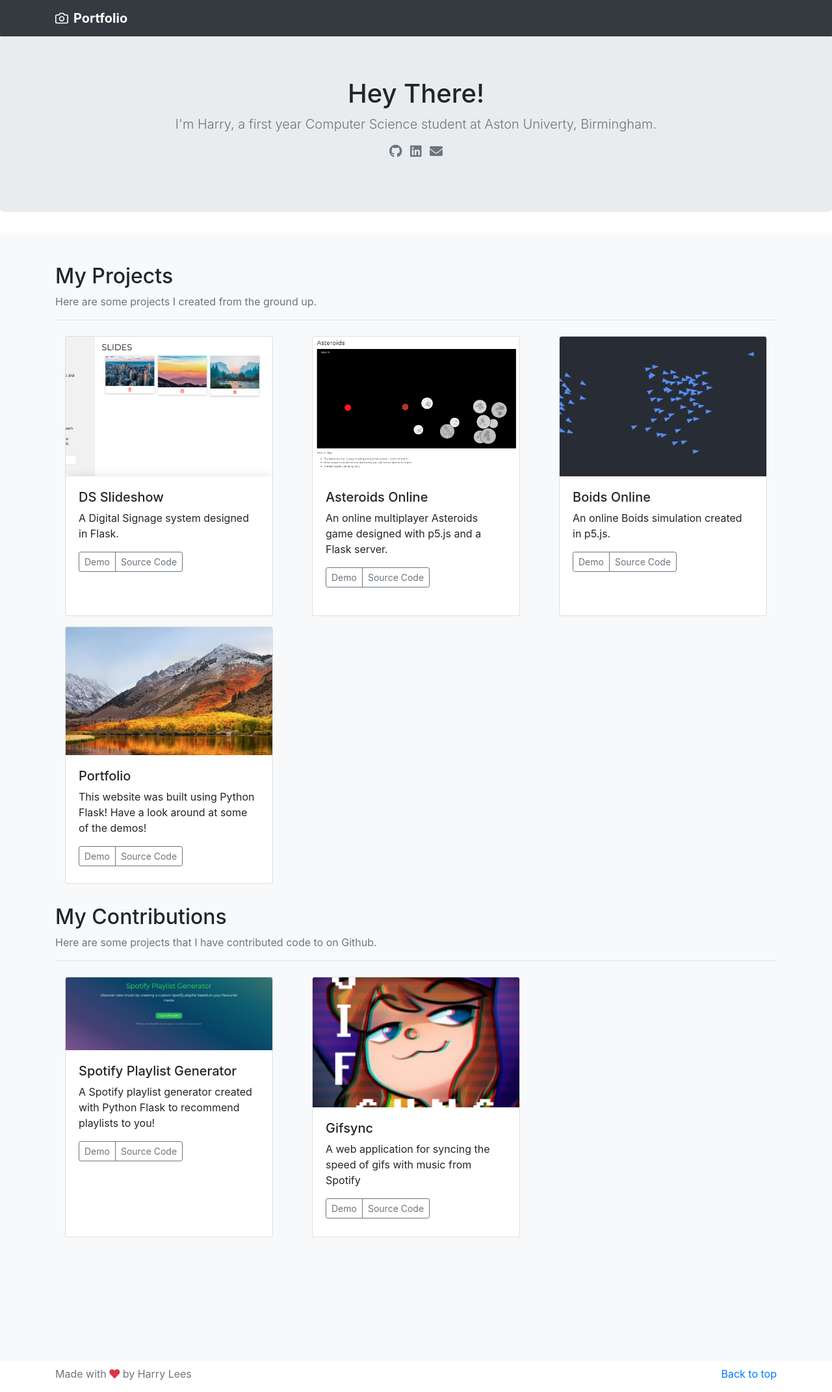
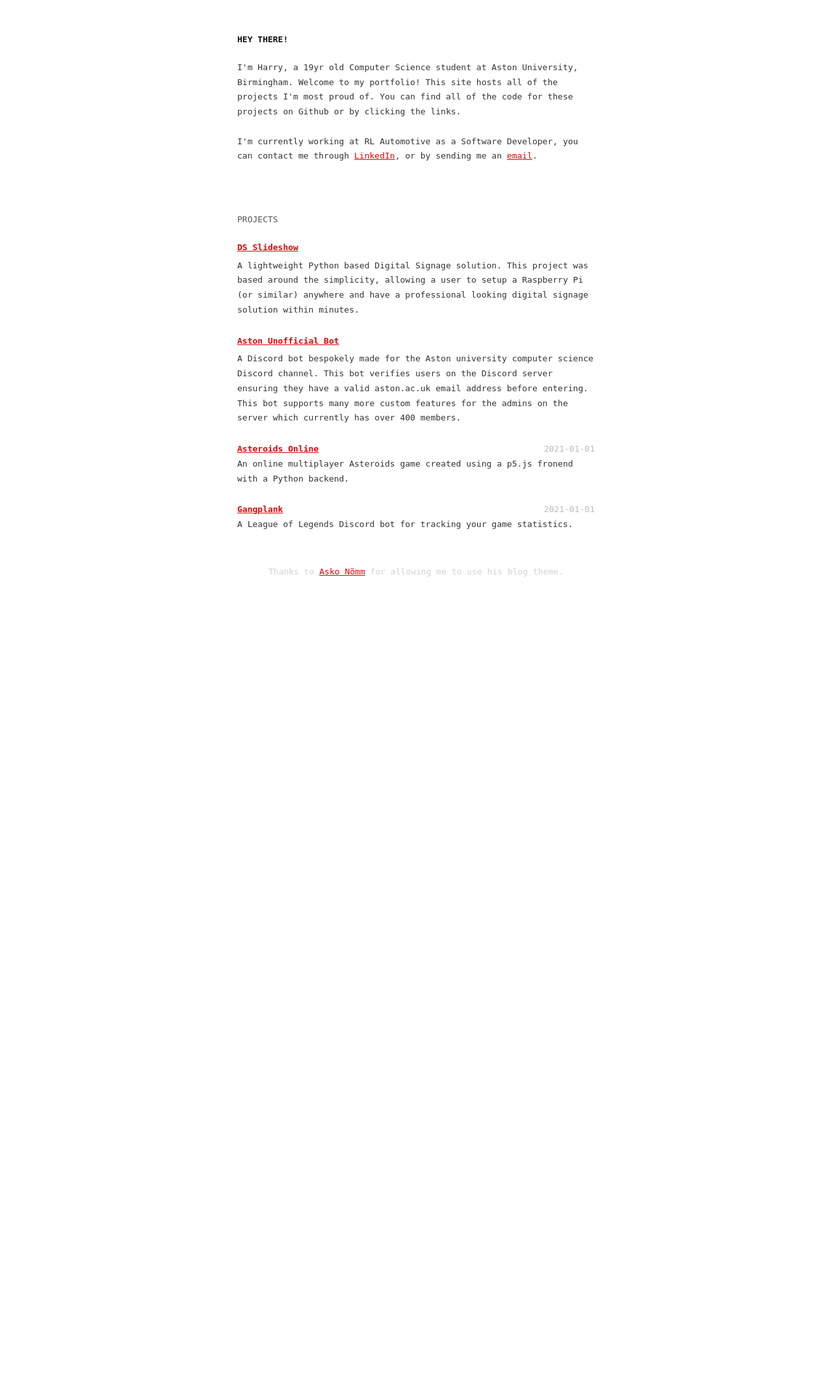
Before and after one commit to Harry-Lees/portfolio, a Flask app: page / in a window 1280 px wide. Shown: the whole page at 65% size. After the commit the page ends 887 px from the top, so only its background shows below. Run offline with Flask 2, Linux system fonts and the light colour scheme; some libraries are stand-ins or nearby versions.

Commit message:
changed frontned to new design language

```diff
--- a/app/core/templates/index.html
+++ b/app/core/templates/index.html
@@ -1,127 +1,68 @@
-
-<!doctype html>
+<!DOCTYPE html>
 <html lang="en">
 <head>
     <meta charset="utf-8">
-    <meta name="viewport" content="width=device-width, initial-scale=1, shrink-to-fit=no">
-    <meta name="description" content="">
-    <meta name="author" content="">
-    <link rel="icon" href="/docs/4.0/assets/img/favicons/favicon.ico">
-
+    <meta name="viewport" content="width=device-width" />
     <title>Harry Lees Portfolio</title>
-
-    <!-- Bootstrap core CSS -->
-    <link rel="stylesheet" href="https://stackpath.bootstrapcdn.com/bootstrap/4.5.2/css/bootstrap.min.css" integrity="sha384-JcKb8q3iqJ61gNV9KGb8thSsNjpSL0n8PARn9HuZOnIxN0hoP+VmmDGMN5t9UJ0Z" crossorigin="anonymous">
-
-    <!-- Font awsome -->
-    <link rel="stylesheet" href="https://use.fontawesome.com/releases/v5.15.1/css/all.css" integrity="sha384-vp86vTRFVJgpjF9jiIGPEEqYqlDwgyBgEF109VFjmqGmIY/Y4HV4d3Gp2irVfcrp" crossorigin="anonymous">
+    <link rel="stylesheet" href='{{ url_for("static", filename="styles/index.css") }}'>
 </head>
 
 <body>
 
-    <header>
-      <div class="navbar navbar-dark bg-dark box-shadow">
-        <div class="container d-flex justify-content-between">
-          <a href="#" class="navbar-brand d-flex align-items-center">
-            <svg xmlns="http://www.w3.org/2000/svg" width="20" height="20" viewBox="0 0 24 24" fill="none" stroke="currentColor" stroke-width="2" stroke-linecap="round" stroke-linejoin="round" class="mr-2"><path d="M23 19a2 2 0 0 1-2 2H3a2 2 0 0 1-2-2V8a2 2 0 0 1 2-2h4l2-3h6l2 3h4a2 2 0 0 1 2 2z"></path><circle cx="12" cy="13" r="4"></circle></svg>
-            <strong>Portfolio</strong>
-          </a>
-        </div>
-      </div>
-    </header>
+        <h1>Hey There!</h1>
+        <p>
+            I'm Harry, a 19yr old Computer Science student at Aston University, Birmingham. Welcome to my portfolio! This site hosts all of the projects I'm most proud of.
+            You can find all of the code for these projects on Github or by clicking the links.
+            <br>
+            <br>
 
-    <main role="main">
+            I'm currently working at RL Automotive as a Software Developer, you can contact me through <a href='https://www.linkedin.com/in/harry-lees-1738841b1/'>LinkedIn</a>, or by sending me an <a href='mailto: harry.lees@gmail.com'>email</a>.
+        </p>
 
-    <!-- Header Section -->
-    <section class="jumbotron text-center">
-        <div class="container">
-          <h1 class="jumbotron-heading">Hey There!</h1>
-          <p class="lead text-muted">
-              I'm Harry, a first year Computer Science student at Aston Univerty, Birmingham.
+        <h2>Projects</h2>
+
+        <ul class="posts">
+            <li>
+                <h3><a href='https://github.com/Digital-Signage-Slideshow/DS_Slideshow'>DS Slideshow</a></h3>
+                <!-- <div class="date">2021-01-01</div> -->
+                <br>
+                <p class='description'>
+                    A lightweight Python based Digital Signage solution.
+                    This project was based around the simplicity, allowing a user to setup a Raspberry Pi (or similar) anywhere and have
+                    a professional looking digital signage solution within minutes.
                 </p>
+            </li>
+
+            <li>
+                <h3><a href=''>Aston Unofficial Bot</a></h3>
+                <!-- <div class="date">2021-01-01</div> -->
+                <br>
+                <p class='description'>
+                    A Discord bot bespokely made for the Aston university computer science Discord channel.
+                    This bot verifies users on the Discord server ensuring they have a valid aston.ac.uk email address before entering.
+                    This bot supports many more custom features for the admins on the server which currently has over 400 members.
+                </p>
+            </li>
+
+            <li>
+                <h3><a href=''>Asteroids Online</a></h3>
+                <div class="date">2021-01-01</div>
+                <p class='description'>
+                    An online multiplayer Asteroids game created using a p5.js fronend with a Python backend.
+                </p>
+            </li>
+
+            <li>
+                <h3><a href='https://github.com/Harry-Lees/Gangplank'>Gangplank</a></h3>
+                <div class="date">2021-01-01</div>
                 <p>
-            <a href = 'https://github.com/Harry-Lees'><i class="fab fa-github mr-2 lead text-muted"></i></a>
-            <a href = 'https://www.linkedin.com/in/harry-lees-1738841b1/'><i class="fab fa-linkedin mr-2 lead text-muted"></i></a>
-            <a href = 'mailto:harry.lees@gmail.com'><i class="fas fa-envelope lead text-muted"></i></a>
+                    A League of Legends Discord bot for tracking your game statistics.
                 </p>
-        </div>
-    </section>
+            </li>
+        </ul>
 
-      <!-- Project Cards -->
-      <div class="album py-5 bg-light">
-        <div class="container">
-
-          <h2 class = 'jumbotron-heading'>My Projects</h2>
-          <p class = 'text-muted'>Here are some projects I created from the ground up.</p>
-          <hr>
-
-          <div class="row card-deck">
-          {% for project in projects %}
-              <div class="col-md-4 py-2">
-                <div class="card mb-4 box-shadow h-100">
-                  <img class="card-img-top" src="{{ project['image_url'] }}" alt="Card image cap" style = 'height: 50%; object-fit: cover'>
-                  <div class="card-body">
-                    <h5>{{ project['title'] }}</h5>
-                    <p class="card-text">{{ project['description'] }}</p>
-                    <div class="d-flex justify-content-between align-items-center">
-                      <div class="btn-group">
-                        <button type="button" class="btn btn-sm btn-outline-secondary" onclick = 'window.location.href="{{ project['demo_url'] }}"'>Demo</button>
-                        <button type="button" class="btn btn-sm btn-outline-secondary" onclick = 'window.location.href="{{ project['source_url'] }}"'>Source Code</button>
-                      </div>
-                    </div>
-                  </div>
-                </div>
-              </div>
-          {% endfor %}
-          </div>
-
-        </div>
-        <br>
-        <div class = 'container'>
-
-          <h2 class = 'jumbotron-heading'>My Contributions</h2>
-          <p class = 'text-muted'>Here are some projects that I have contributed code to on Github.</p>
-          <hr>
-
-          <div class="row card-deck">
-          {% for contribution in contributions %}
-              <div class="col-md-4 py-2">
-                <div class="card mb-4 box-shadow h-75">
-                  <img class="card-img-top" src="{{ contribution['image_url'] }}" alt="Card image cap" style = 'max-height: 50%; object-fit: cover'>
-                  <div class = 'card-body'>
-                    <h5>{{ contribution['title'] }}</h5>
-                    <p class="card-text">{{ contribution['description'] }}</p>
-                    <div class="d-flex justify-content-between align-items-center">
-                      <div class="btn-group">
-                        <button type="button" class="btn btn-sm btn-outline-secondary" onclick = 'window.location.href="{{ contribution['demo_url'] }}"'>Demo</button>
-                        <button type="button" class="btn btn-sm btn-outline-secondary" onclick = 'window.location.href="{{ contribution['source_url'] }}"'>Source Code</button>
-                      </div>
-                    </div>
-                  </div>
-                </div>
-              </div>
-          {% endfor %}
-          </div>
-
-
-        </div>
-      </div>
-
-    </main>
-
-    <footer class="text-muted">
-      <div class="container mt-2">
-        <p class="float-right">
-          <a href="#">Back to top</a>
-        </p>
-        <p>Made with <i class="fas fa-heart text-danger"></i> by Harry Lees</p>
-      </div>
+        <footer>
+            Thanks to <a href='https://www.askonomm.com/'>Asko Nõmm</a> for allowing me to use his blog theme.
         </footer>
-
-    <!-- Bootstrap core JavaScript -->
-    <!-- Placed at the end of the document so the pages load faster -->
-    <script src="https://code.jquery.com/jquery-3.2.1.slim.min.js" integrity="sha384-KJ3o2DKtIkvYIK3UENzmM7KCkRr/rE9/Qpg6aAZGJwFDMVNA/GpGFF93hXpG5KkN" crossorigin="anonymous"></script>
-    <script>window.jQuery || document.write('<script src="../../assets/js/vendor/jquery-slim.min.js"><\/script>')</script>
-    <script src="https://stackpath.bootstrapcdn.com/bootstrap/4.5.2/js/bootstrap.bundle.min.js" integrity="sha384-LtrjvnR4Twt/qOuYxE721u19sVFLVSA4hf/rRt6PrZTmiPltdZcI7q7PXQBYTKyf" crossorigin="anonymous"></script>
 </body>
 </html>
--- /dev/null
+++ b/app/static/styles/index.css
@@ -0,0 +1,155 @@
+/* fira-code-regular - latin */
+@font-face {
+    font-family: 'Fira Code';
+    font-style: normal;
+    font-weight: 400;
+    font-display: swap;
+    src: local(''),
+    url('fonts/FiraCode-Regular.ttf') format('ttf');
+}
+/* fira-code-500 - latin */
+@font-face {
+    font-family: 'Fira Code';
+    font-style: normal;
+    font-weight: 500;
+    font-display: swap;
+    src: local(''),
+    url('fonts/FiraCode-Medium.ttf') format('ttf');
+}
+/* fira-code-600 - latin */
+@font-face {
+    font-family: 'Fira Code';
+    font-style: normal;
+    font-weight: 600;
+    font-display: swap;
+    src: local(''),
+    url('fonts/FiraCode-SemiBold.ttf') format('ttf');
+}
+/* fira-code-700 - latin */
+@font-face {
+    font-family: 'Fira Code';
+    font-style: normal;
+    font-weight: 700;
+    font-display: swap;
+    src: local(''),
+    url('fonts/FiraCode-Bold') format('ttf'),
+}
+:root {
+    --color: #DF0505;
+}
+
+* {
+    font-size: 13px;
+    line-height: 1.75;
+    box-sizing: border-box;
+    padding: 0;
+    margin: 0;
+}
+
+h1, h2 {
+    text-transform: uppercase;
+}
+
+h1 {
+    color: #111;
+    margin-bottom: 20px;
+}
+
+h2 {
+    color: #555;
+    font-weight: 500;
+    margin-top: 75px;
+    margin-bottom: 20px;
+}
+
+a {
+    color: var(--color);
+}
+
+em {
+    color: #777;
+}
+
+strong {
+    font-weight: 600;
+}
+
+body {
+    width: 550px;
+    font-family: 'Fira Code', monospace;
+    color: #333;
+    margin: 50px auto;
+}
+
+@media all and (max-width: 600px) {
+    body {
+        width: 100%;
+        padding: 20px;
+        margin: 0;
+    }
+}
+
+/** POSTS */
+.posts {
+    list-style: none;
+}
+
+.posts li {
+    display: flow-root;
+    margin-bottom: 25px;
+}
+
+.posts li:last-child {
+    margin-bottom: 0;
+}
+
+.posts li h3 {
+    float: left;
+    width: calc(100% - 125px);
+}
+
+.posts li .date {
+    float: right;
+    width: 125px;
+    color: #bbb;
+    text-align: right;
+    vertical-align: top;
+}
+
+/** POST */
+.post {
+    margin-top: 20px;
+}
+
+.post h1 {
+    margin-bottom: 0;
+}
+
+.post .date {
+    color: #bbb;
+}
+
+.post .entry {
+    margin-top: 20px;
+}
+
+.post .entry p {
+    margin-top: 20px;
+    margin-bottom: 20px;
+}
+
+.post .entry h2,
+.post .entry h3 {
+    margin-top: 40px;
+    margin-bottom: 20px;
+}
+
+.description {
+    padding-top: 5px;
+}
+
+footer {
+    text-align: center;
+    padding-top: 50px;
+    color: lightgrey;
+}
```
Also changed, not shown: app/static/fonts/FiraCode-Bold.ttf (added), app/static/fonts/FiraCode-Light.ttf (added), app/static/fonts/FiraCode-Medium.ttf (added), app/static/fonts/FiraCode-Regular.ttf (added), app/static/fonts/FiraCode-SemiBold.ttf (added), app/static/images/asteroids-online.png (deleted), app/static/images/boids.png (deleted), app/static/images/ds_slideshow_image.png (deleted), app/static/images/gifsync_logo.png (deleted), app/static/images/image.jpg (deleted), app/static/images/spotify-playlist-generator.png (deleted), 5 other files. Lines whose indentation alone changed are shown as unchanged.
